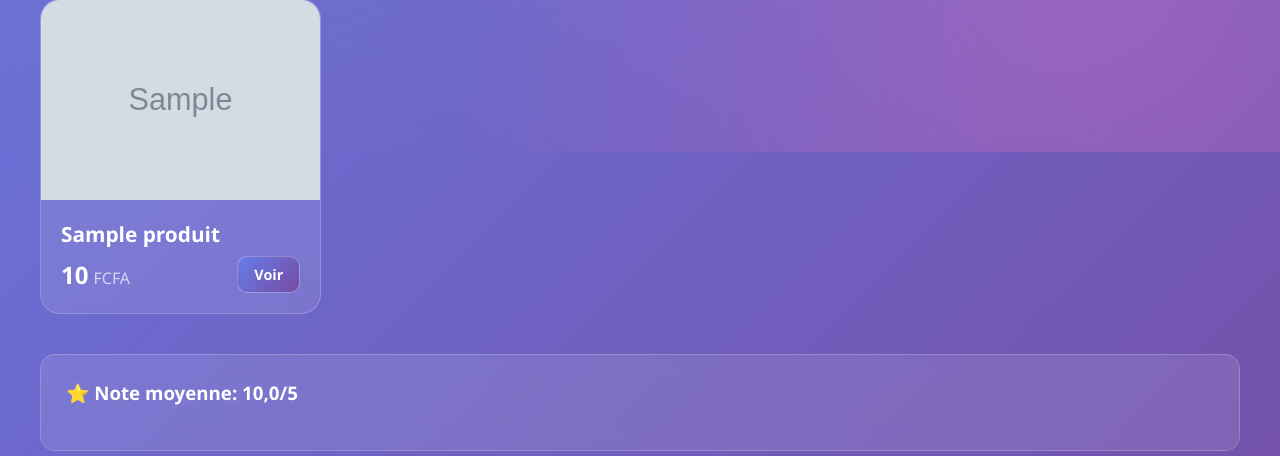
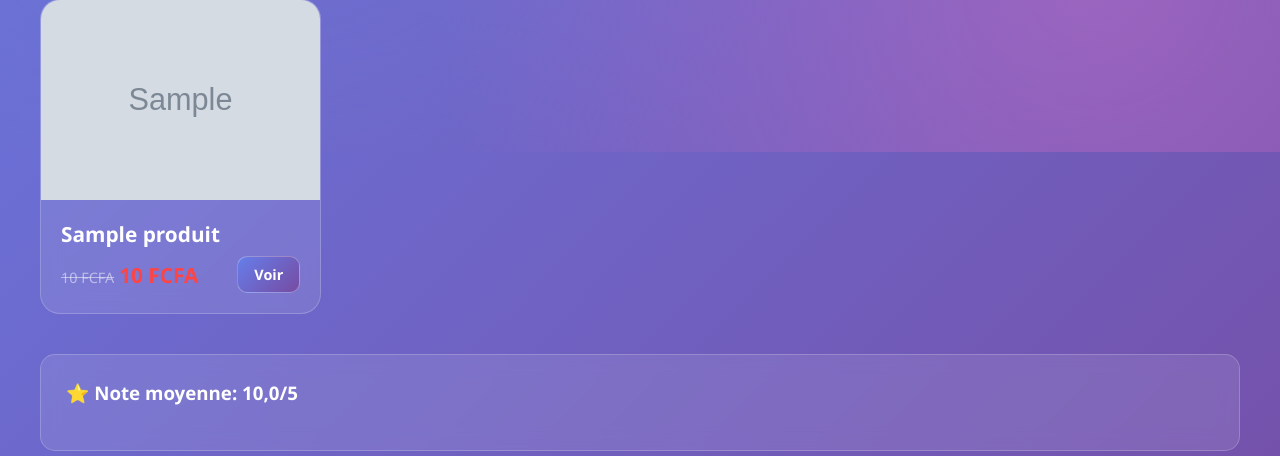
Before and after one commit to MaximeKELI/BoutiqueH, a Django app: template templates/client/detail_produit.html in a window 1280 px wide. Shown: the part 718-1174 px from the top of the page. Run offline with Django 4.2, Linux system fonts and the light colour scheme; tables that the repository leaves empty hold one stand-in row (values such as "Sample post"); the template is opened without the code that fills it: values that come from a table or form of the project are taken from there, most other values are stand-ins (such as "Sample title", 1, 10 or a date in 2020); grey boxes marked "Sample" are stand-in pictures.

Commit message:
Corrections

```diff
--- a/templates/client/detail_produit.html
+++ b/templates/client/detail_produit.html
@@ -97,8 +97,13 @@
                     <h3 class="produit-nom">{{ produit_sim.nom }}</h3>
                     <div class="produit-footer">
                         <div class="produit-prix">
-                            <span class="prix">{{ produit_sim.prix_vente|floatformat:0 }}</span>
-                            <span class="devise">FCFA</span>
+                            {% if produit_sim.en_promotion and produit_sim.prix_promo %}
+                                <span class="prix-ancien">{{ produit_sim.prix_vente|floatformat:0 }} FCFA</span>
+                                <span class="prix-promo">{{ produit_sim.prix_promo|floatformat:0 }} FCFA</span>
+                            {% else %}
+                                <span class="prix">{{ produit_sim.prix_affichage|floatformat:0 }}</span>
+                                <span class="devise">FCFA</span>
+                            {% endif %}
                         </div>
                         <a href="{% url 'detail_produit' produit_sim.id %}" class="btn btn-primary btn-sm">
                             Voir
```
